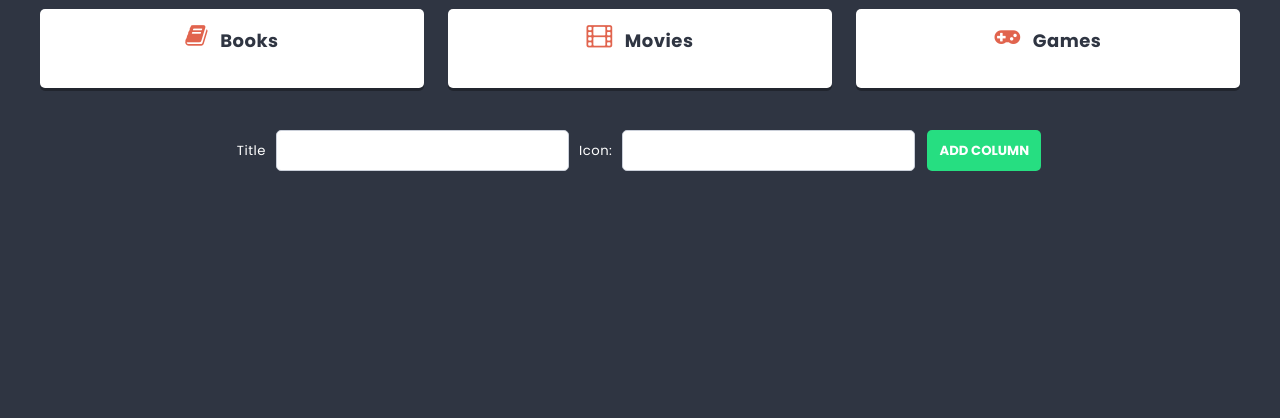
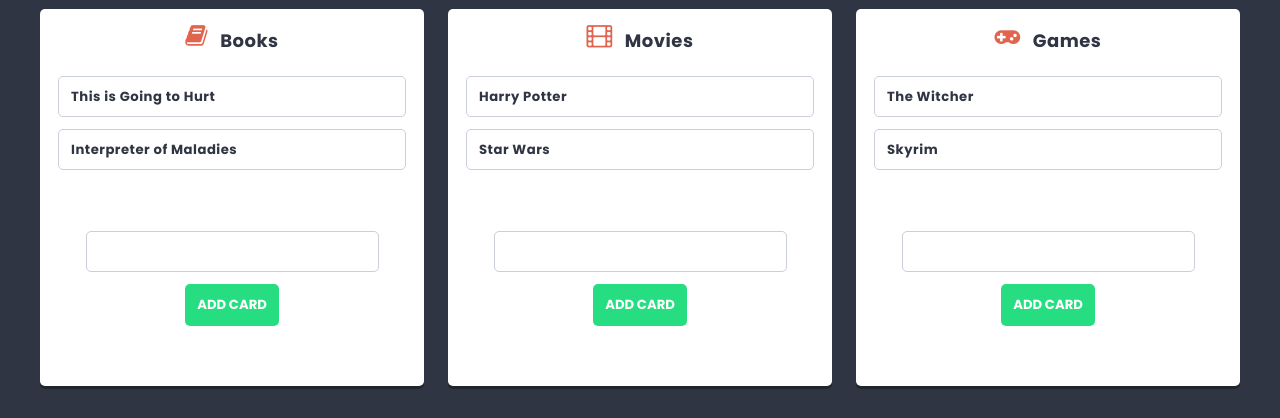
Before and after one commit to jola-klodowska/project-react, a React (Create React App) app: page / in a window 1280 px wide. Shown: the part 532-950 px from the top of the page. Before the commit the page ends 800 px from the top, so only its background shows below. Built offline with nearby package versions, Linux system fonts and the light colour scheme.

Commit message:
Create new functionality - adding cards

```diff
--- /dev/null
+++ b/src/components/Card/Card.js
@@ -0,0 +1,9 @@
+import styles from './Card.module.scss'
+
+const Card = props => {
+    return (
+        <li className={styles.card}>{props.title}</li>
+    );
+};
+
+export default Card
--- /dev/null
+++ b/src/components/Card/Card.module.scss
@@ -0,0 +1,13 @@
+@import '../../styles/settings.scss';
+
+.card {
+    position: relative;
+    background: $color-light;
+    border: 1px solid lighten($color-dark, 60%);
+    padding: $base-size;
+    margin: 0 0 $base-size 0;
+    border-radius: $radius;
+    display: flex;
+    justify-content: space-between;
+    font-weight: bold;
+}
--- /dev/null
+++ b/src/components/CardForm/CardForm.js
@@ -0,0 +1,21 @@
+import styles from './CardForm.module.scss'
+import { useState } from 'react';
+import TextInput from '../TextInput/TextInput';
+import Button from '../Button/Button';
+
+const CardForm = props => {
+    const [title, setTitle] = useState('');
+    const handleSubmit = e => {
+        e.preventDefault();
+        props.action({ title: title}, props.columnId);
+        setTitle('');
+    }
+    return (
+        <form onSubmit={handleSubmit} className={styles.cardForm}>
+            <TextInput value={title} onChange={e => setTitle(e.target.value)} />
+            <Button>Add card</Button>
+        </form>
+    );
+};
+
+export default CardForm;
--- /dev/null
+++ b/src/components/CardForm/CardForm.module.scss
@@ -0,0 +1,10 @@
+@import '../../styles/settings.scss';
+
+.cardForm {
+    text-align: center;
+    padding: 30px 10px;
+}
+
+.input {
+    margin: 10px;
+}
--- a/src/components/Column/Column.js
+++ b/src/components/Column/Column.js
@@ -1,9 +1,15 @@
 import styles from './Column.module.scss';
+import Card from '../Card/Card';
+import CardForm from '../CardForm/CardForm';
 
 const Column = props => {
     return (
         <article className={styles.column}>
             <h2 className={styles.title}><span className={styles.icon + ' fa fa-' + props.icon}></span>{props.title}</h2>
+            <ul className={styles.cards}>
+                {props.cards.map(card => <Card key={card.id} title={card.title} />)}
+            </ul>
+            <CardForm columnId={props.id} action={props.addCard} />
         </article>)
 }
 
--- a/src/components/List/List.js
+++ b/src/components/List/List.js
@@ -6,14 +6,48 @@
 
 const List = () => {
     const [columns, setColumns] = useState ([
-        { id: 1, title: 'Books', icon: 'book' },
-        { id: 2, title: 'Movies', icon: 'film' },
-        { id: 3, title: 'Games', icon: 'gamepad' }
-    ]);
+        {
+            id: 1,
+            title: 'Books',
+            icon: 'book',
+            cards: [
+                { id: 1, title: 'This is Going to Hurt' },
+                { id: 2, title: 'Interpreter of Maladies' }
+             ]
+            },
+            {
+                id: 2,
+                title: 'Movies',
+                icon: 'film',
+                cards: [
+                    { id: 1, title: 'Harry Potter' },
+                    { id: 2, title: 'Star Wars' }
+                ]
+            },
+            {
+                id: 3,
+                title: 'Games',
+                icon: 'gamepad',
+                cards: [
+                    { id: 1, title: 'The Witcher' },
+                    { id: 2, title: 'Skyrim' }
+                ]
+            }
+        ]);
 
     const addColumn = newColumn => {
-        setColumns([...columns, { id: shortid(), title: newColumn.title, icon: newColumn.icon }]);
+        setColumns([...columns, { id: shortid(), title: newColumn.title, icon: newColumn.icon, cards: [] }]);
     };
+
+    const addCard = (newCard, columnId) => {
+        const columnsUpdated = columns.map(column => {
+            if(column.id === columnId)
+                return {...column, cards: [...column.cards, { id: shortid(), title: newCard.title }]}
+            else
+                return column
+        })
+        setColumns(columnsUpdated);
+    }
 
     return (
         <div className={styles.list}>
@@ -22,7 +56,7 @@
             </header>
             <p className={styles.description}>Interesting things I want to check out</p>
             <section className={styles.columns}>
-                {columns.map(column => <Column key={column.id} title={column.title} icon={column.icon} />)}
+                {columns.map(column => <Column key={column.id} id={column.id} title={column.title} icon={column.icon} cards={column.cards} addCard={addCard}/>)}
             </section>
             <ColumnForm action={addColumn} />
         </div>
```
